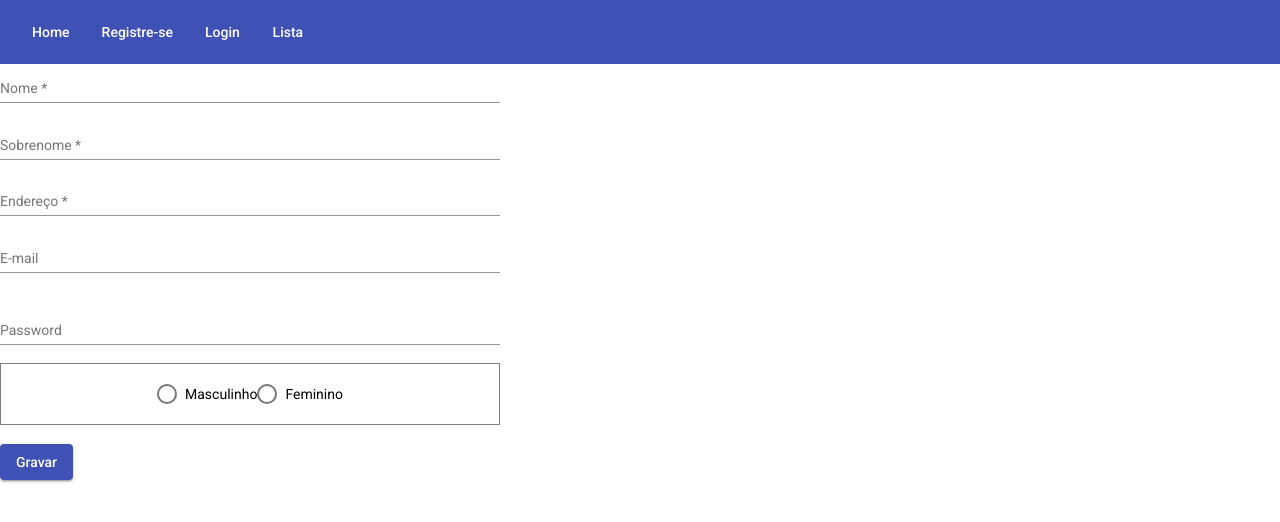
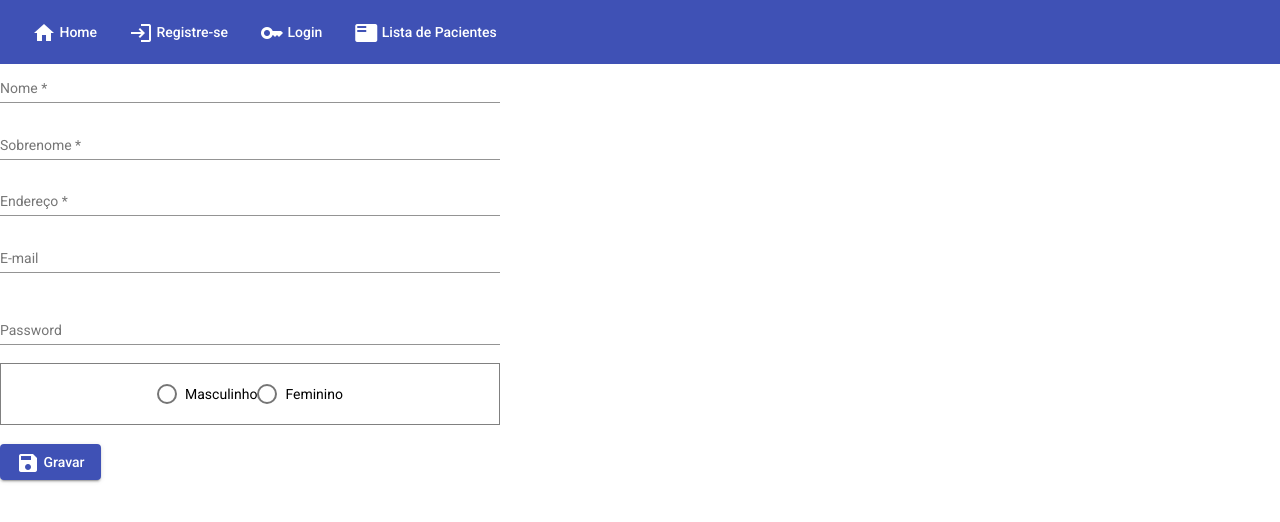
Before and after one commit to jppaivasilva/Developer, an Angular app in the folder hospital/HCM/: page /cadastro in a window 1280 px wide. Shown: the top 522 px of the page. Built offline with nearby package versions, Linux system fonts and the light colour scheme.

Commit message:
25/09/2022 15:33

```diff
--- a/hospital/HCM/src/app/app-routing.module.ts
+++ b/hospital/HCM/src/app/app-routing.module.ts
@@ -10,6 +10,7 @@ const routes: Routes = [
   {path: 'menu', component: MenuComponent},
   {path: 'lista', component: ListapacienteComponent},
   {path: 'cadastro', component: CadpacienteComponent},
+
 ];
 
 @NgModule({
--- a/hospital/HCM/src/app/app.component.html
+++ b/hospital/HCM/src/app/app.component.html
@@ -2,11 +2,12 @@
 <!-- toolbar azul-->
   <mat-toolbar color="primary">
     <mat-toolbar-row>
-      <a mat-button routerLink="/">Home</a>
-      <a mat-button routerLink="/cadastro">Registre-se</a>
-      <a mat-button routerLink="/login">Login</a>
-      <a mat-button routerLink="/listapaciente">Lista</a>
+      <a mat-button routerLink="/"><mat-icon>home</mat-icon> Home</a>
+      <a mat-button routerLink="/cadastro"><mat-icon>login</mat-icon> Registre-se</a>
+      <a mat-button routerLink="/login"><mat-icon>key</mat-icon> Login</a>
+      <a mat-button routerLink="/lista"><mat-icon>featured_play_list</mat-icon> Lista de Pacientes</a>
     </mat-toolbar-row>
   </mat-toolbar>
 
+
   <router-outlet></router-outlet>
--- a/hospital/HCM/src/app/cadpaciente/cadpaciente.component.html
+++ b/hospital/HCM/src/app/cadpaciente/cadpaciente.component.html
@@ -44,5 +44,5 @@
 </mat-card-content>
 <br />
 <mat-card-actions>
-  <button mat-raised-button color="primary">Gravar</button>
+  <button mat-raised-button color="primary"><mat-icon>save</mat-icon> Gravar</button>
 </mat-card-actions>
--- a/hospital/HCM/src/app/listapaciente/listapaciente.component.html
+++ b/hospital/HCM/src/app/listapaciente/listapaciente.component.html
@@ -1 +1 @@
-<p>listapaciente works!</p>
+<p>Teste de Pagina</p>
--- a/hospital/HCM/src/app/login/login.component.html
+++ b/hospital/HCM/src/app/login/login.component.html
@@ -19,7 +19,7 @@
   </mat-card-content>
 
   <mat-card-actions>
-      <button mat-raised-button  color="primary">Login <mat-icon>done</mat-icon></button>
+      <button mat-raised-button  color="primary"><mat-icon>key</mat-icon> Login</button>
   </mat-card-actions>
 
 </mat-card>
```
